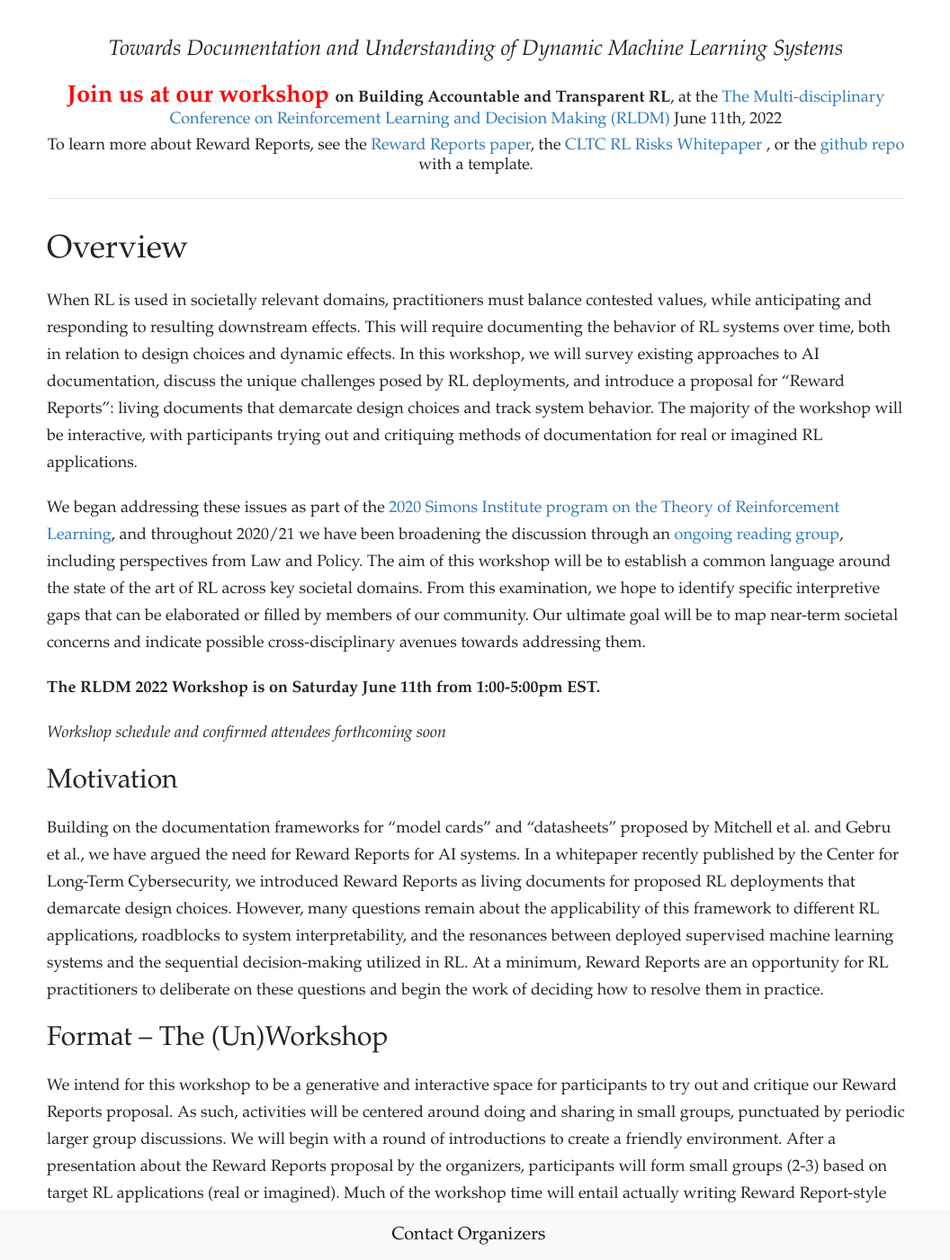
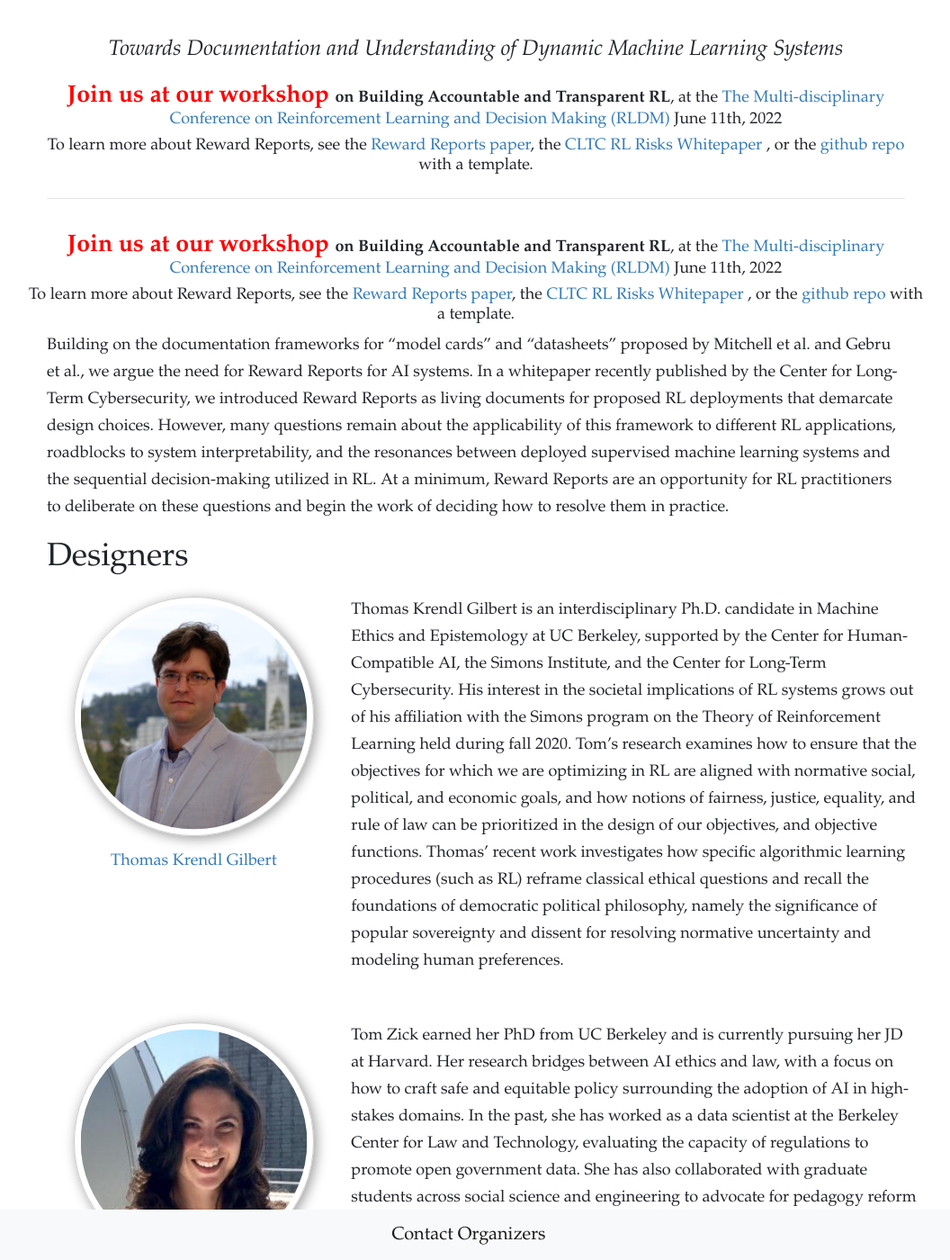
Before and after one commit to RewardReports/RewardReports.github.io, a Jekyll site: the page built from index.md, in a window 1280 px wide and 1400 px high, scrolled down 443 px. Shown: the whole window at 90% size, without its empty margins (111-1167 px from the left). Built offline with Jekyll 4.4.1, drawn with Linux system fonts in a browser that asks for light colours; nearby versions of some CDN libraries; some of the changed text lies outside the part shown.

Commit message:
org and layout changes

```diff
--- a/_layouts/default.html
+++ b/_layouts/default.html
@@ -30,12 +30,8 @@
     <div class="collapse navbar-collapse" id="navbar-main">
       <ul class="navbar-nav mx-auto">
         <li class="nav-link"><a href="/">Home</a></li>
-        <!-- <li class="nav-link"><a href="/speakers.html">Speakers</a></li> -->
-        <!-- <li class="nav-link"><a href="/workshop.html">Workshop</a></li> -->
-        <li class="nav-link"><a href="https://github.com/RewardReports/reward-reports">R.R. Template</a></li>
-        <!-- <li class="nav-link"><a href="/papers.html">Accepted Papers</a></li> -->
-        <li class="nav-link"><a href="/designers.html">Designers</a></li>
-        <li class="nav-link"><a href="/related-work.html">Related Work</a></li>
+        <li class="nav-link"><a href="/workshop.html">RLDM Workshop</a></li>
+        <li class="nav-link"><a href="https://github.com/RewardReports/reward-reports">RR Template</a></li>
       </ul>
 
     </div> <!-- navbar-main -->
--- a/index.md
+++ b/index.md
@@ -7,41 +7,51 @@
 
 <!-- <span class="click-to-join-sub">(must be registered for NeurIPS and logged-in!)</span> -->
 
+<h4 class="text-center"> <strong> <span class="important">Join us at our workshop </span>on Building Accountable and Transparent RL</strong>, at the <a href="https://rldm.org"> The Multi-disciplinary Conference on Reinforcement Learning and Decision Making
+          (RLDM)</a> June 11th, 2022</h4>
 
-# Overview
+<h4 class="text-center"> To learn more about Reward Reports, see the
+          <a href="/assets/reward_reports_for_rl.pdf"> Reward Reports paper</a>, the
+          <a href="http://arxiv.org/abs/2202.05716"> CLTC RL Risks Whitepaper</a> , or the
+          <a href="https://github.com/RewardReports/reward-reports">github repo</a> with a template.
+</h4>
 
-When RL is used in societally relevant domains, practitioners must balance contested values, while anticipating and responding to resulting downstream effects.
-This will require documenting the behavior of RL systems over time, both in relation to design choices and dynamic effects.
-In this workshop, we will survey existing approaches to AI documentation, discuss the unique challenges posed by RL deployments, and introduce a proposal for “Reward Reports”: living documents that demarcate design choices and track system behavior.
-The majority of the workshop will be interactive, with participants trying out and critiquing methods of documentation for real or imagined RL applications.
+Building on the documentation frameworks for "model cards" and "datasheets" proposed by Mitchell et al. and Gebru et al., we argue the need for Reward Reports for AI systems. In a whitepaper recently published by the Center for Long-Term Cybersecurity, we introduced Reward Reports as living documents for proposed RL deployments that demarcate design choices. However, many questions remain about the applicability of this framework to different RL applications, roadblocks to system interpretability, and the resonances between deployed supervised machine learning systems and the sequential decision-making utilized in RL. At a minimum, Reward Reports are an opportunity for RL practitioners to deliberate on these questions and begin the work of deciding how to resolve them in practice.
 
 
-We began addressing these issues as part of the [2020 Simons Institute program on the Theory of Reinforcement Learning](https://simons.berkeley.edu/news/mapping-political-economy-reinforcement-learning-systems-case-autonomous-vehicles), and throughout 2020/21 we have been broadening the discussion through an [ongoing reading group](https://geesegraduates.org/2020/10/26/political-economy-of-reinforcement-learning/), including perspectives from Law and Policy.
-The aim of this workshop will be to establish a common language around the state of the art of RL across key societal domains.
-From this examination, we hope to identify specific interpretive gaps that can be elaborated or filled by members of our community.
-Our ultimate goal will be to map near-term societal concerns and indicate possible cross-disciplinary avenues towards addressing them.
+# Designers
 
-**The RLDM 2022  Workshop is on Saturday June 11th from 1:00-5:00pm EST.**
-
-_Workshop schedule and confirmed attendees forthcoming soon_
-
-## Motivation
-
-Building on the documentation frameworks for "model cards" and "datasheets" proposed by Mitchell et al. and Gebru et al., we have argued the need for Reward Reports for AI systems. In a whitepaper recently published by the Center for Long-Term Cybersecurity, we introduced Reward Reports as living documents for proposed RL deployments that demarcate design choices. However, many questions remain about the applicability of this framework to different RL applications, roadblocks to system interpretability, and the resonances between deployed supervised machine learning systems and the sequential decision-making utilized in RL. At a minimum, Reward Reports are an opportunity for RL practitioners to deliberate on these questions and begin the work of deciding how to resolve them in practice.
-
-## Format -- The (Un)Workshop
-We intend for this workshop to be a generative and interactive space for participants to try out and critique our Reward Reports proposal. As such, activities will be centered around doing and sharing in small groups, punctuated by periodic larger group discussions. We will begin with a round of introductions to create a friendly environment. After a presentation about the Reward Reports proposal by the organizers, participants will form small groups (2-3) based on target RL applications (real or imagined). Much of the workshop time will entail actually writing Reward Report-style documentation. Periodically, participants will form medium-sized groups based on application domain to discuss challenges or give feedback on drafts. Finally, we will conclude with a workshop-wide discussion on the practicality of the Reward Reports framework and elements that may be missing. We hope that by the end of the workshop, there will be two concrete outputs: a rich set of example RRs, and a list of refinements for the Reward Reports framework.
-
-This interactive format does not include formal speakers; however, it will be important to have a diverse set of participants. While we hope many of the RLDM attendees will participate in the workshop, we have also extended invitations to RL researchers and practitioners as well as experts in AI documentation. Participants with confirmed interest include Elettra Bietti (NYU School of Law), Michael Dennis (Center for Human-Compatible AI), Alex Hertzberg (Cruise), Aaron Snoswell (Centre for Automated Decision-Making and Society), Elizabeth Anne Watkins (Center for Information Technology Policy), Meg Young (Fellow in the Mayor’s Office of the City of New York).
-
-To learn more about Reward Reports, see the [Reward Reports paper](/assets/reward_reports_for_rl.pdf), the [CLTC RL Risks Whitepaper](http://arxiv.org/abs/2202.05716), or the [github repo](https://github.com/RewardReports/reward-reports) with a template.
-
-
-# How to participate
-
-Register for the Multi-disciplinary Conference on Reinforcement Learning and Decision Making ([RLDM](https://rldm.org/)).
-<!-- Contact the organizors  -->
-
-Send us a message with any questions!
-
-<iframe src="https://docs.google.com/forms/d/e/1FAIpQLSdtARZRCD80KADgF9uADxlxgZ-e5ub4es7ETM4iHXcSAJQUpg/viewform?embedded=true" width="100%" height="752" frameborder="0" marginheight="0" marginwidth="0">Loading…</iframe>
+<div class="container">
+	{% for organizer in site.data.organizers %}
+    <div class="organizer row">
+        <div class="col-md-auto text-center">
+            <img src="{{ organizer.image }}" class="organizer-img" />
+            <div class="break"></div>
+            {% if organizer.website %}
+            <a href="{{ organizer.website }}" target="_blank" >
+                {{ organizer.name }}
+            </a>
+            {% else %}
+                {{ organizer.name }}
+            {% endif %}
+        </div>
+        <div class="organizer-bio col">{{ organizer.bio }}</div>
+    </div>
+    {% endfor %}
+    {% for volunteer in site.data.volunteers %}
+    <div class="organizer row">
+        <div class="col-md-auto text-center">
+            <img src="{{ volunteer.image }}" class="organizer-img" />
+            <div class="break"></div>
+            {% if volunteer.website %}
+            <a href="{{ volunteer.website }}" target="_blank" >
+                {{ volunteer.name }}
+            </a>
+            {% else %}
+                {{ volunteer.name }}
+            {% endif %}
+        </div>
+        <div class="organizer-bio col">{{ volunteer.bio }}</div>
+    </div>
+    {% endfor %}
+</div>
--- a/workshop.md
+++ b/workshop.md
@@ -7,7 +7,11 @@
 _Workshop schedule and confirmed attendees forthcoming soon_
 
 ## Motivation
-When RL is used in societally relevant domains, practitioners face a conundrum otherwise considered by law and policy communities: what is the domain (transportation, health care, social media) optimizing for? On the one hand, the technical language of RL provides a rich suite of methods for defining proxy rewards for particular tasks. But designers must then make substantive choices about what good behavior is allowed to mean or what terms and conditions apply. Furthermore, by their very nature, RL systems are dynamic, acting to shape their environment even as they learn from it. Together, these features lead to a looming question for the RLDM community: what would it mean to document the behavior of RL systems over time, both in relation to design choices and dynamic effects?
+
+When RL is used in societally relevant domains, practitioners must balance contested values, while anticipating and responding to resulting downstream effects.
+This will require documenting the behavior of RL systems over time, both in relation to design choices and dynamic effects.
+In this workshop, we will survey existing approaches to AI documentation, discuss the unique challenges posed by RL deployments, and introduce a proposal for "Reward Reports": living documents that demarcate design choices and track system behavior.
+The majority of the workshop will be interactive, with participants trying out and critiquing methods of documentation for real or imagined RL applications.
 
 Building on the documentation frameworks for "model cards" and "datasheets" proposed by Mitchell et al. and Gebru et al., we have argued the need for Reward Reports for AI systems. In a whitepaper recently published by the Center for Long-Term Cybersecurity, we introduced Reward Reports as living documents for proposed RL deployments that demarcate design choices. However, many questions remain about the applicability of this framework to different RL applications, roadblocks to system interpretability, and the resonances between deployed supervised machine learning systems and the sequential decision-making utilized in RL. At a minimum, Reward Reports are an opportunity for RL practitioners to deliberate on these questions and begin the work of deciding how to resolve them in practice.
 
@@ -17,3 +21,36 @@
 This interactive format does not include formal speakers; however, it will be important to have a diverse set of participants. While we hope many of the RLDM attendees will participate in the workshop, we have also extended invitations to RL researchers and practitioners as well as experts in AI documentation. Participants with confirmed interest include Elettra Bietti (NYU School of Law), Michael Dennis (Center for Human-Compatible AI), Alex Hertzberg (Cruise), Aaron Snoswell (Centre for Automated Decision-Making and Society), Elizabeth Anne Watkins (Center for Information Technology Policy), Meg Young (Fellow in the Mayor’s Office of the City of New York).
 
 To learn more about Reward Reports, see the [Reward Reports paper](/assets/reward_reports_for_rl.pdf), the [CLTC RL Risks Whitepaper](http://arxiv.org/abs/2202.05716), or the [github repo](https://github.com/RewardReports/reward-reports) with a template.
+
+
+# How to participate
+
+Register for the Multi-disciplinary Conference on Reinforcement Learning and Decision Making ([RLDM](https://rldm.org/)).
+<!-- Contact the organizors  -->
+
+Send us a message with any questions!
+
+<iframe src="https://docs.google.com/forms/d/e/1FAIpQLSdtARZRCD80KADgF9uADxlxgZ-e5ub4es7ETM4iHXcSAJQUpg/viewform?embedded=true" width="100%" height="752" frameborder="0" marginheight="0" marginwidth="0">Loading…</iframe>
+
+
+# Workshop Organizers
+
+<div class="container">
+    {% for organizer in site.data.organizers %}
+    <div class="organizer row">
+        <div class="col-md-auto text-center">
+            <img src="{{ organizer.image }}" class="organizer-img" />
+            <div class="break"></div>
+            {% if organizer.website %}
+            <a href="{{ organizer.website }}" target="_blank" >
+                {{ organizer.name }}
+            </a>
+            {% else %}
+                {{ organizer.name }}
+            {% endif %}
+        </div>
+
+        <div class="organizer-bio col">{{ organizer.bio }}</div>
+    </div>
+    {% endfor %}
+</div>
```
Also changed, not shown: designers.md (deleted, +0 -67 lines), papers.md (deleted, +0 -3 lines), related-work.md (deleted, +0 -14 lines), speakers.md (deleted, +0 -31 lines).
